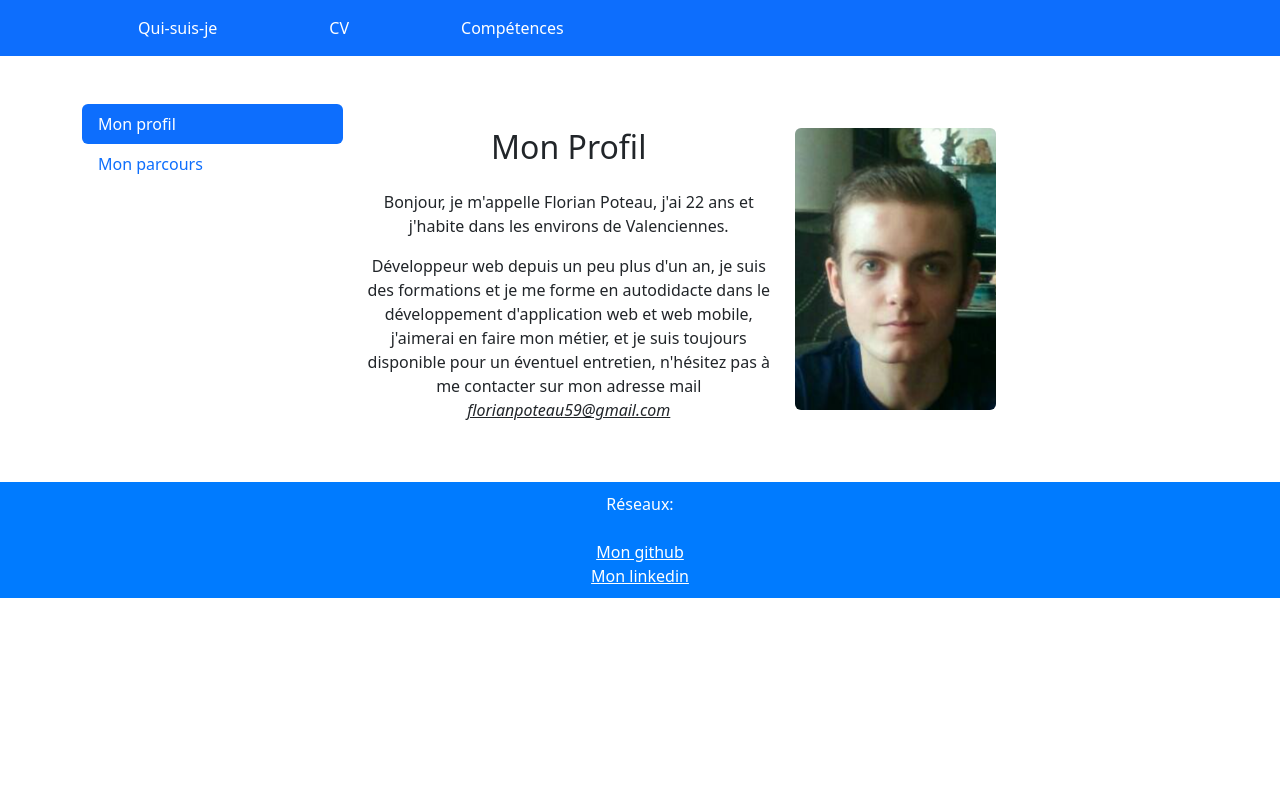
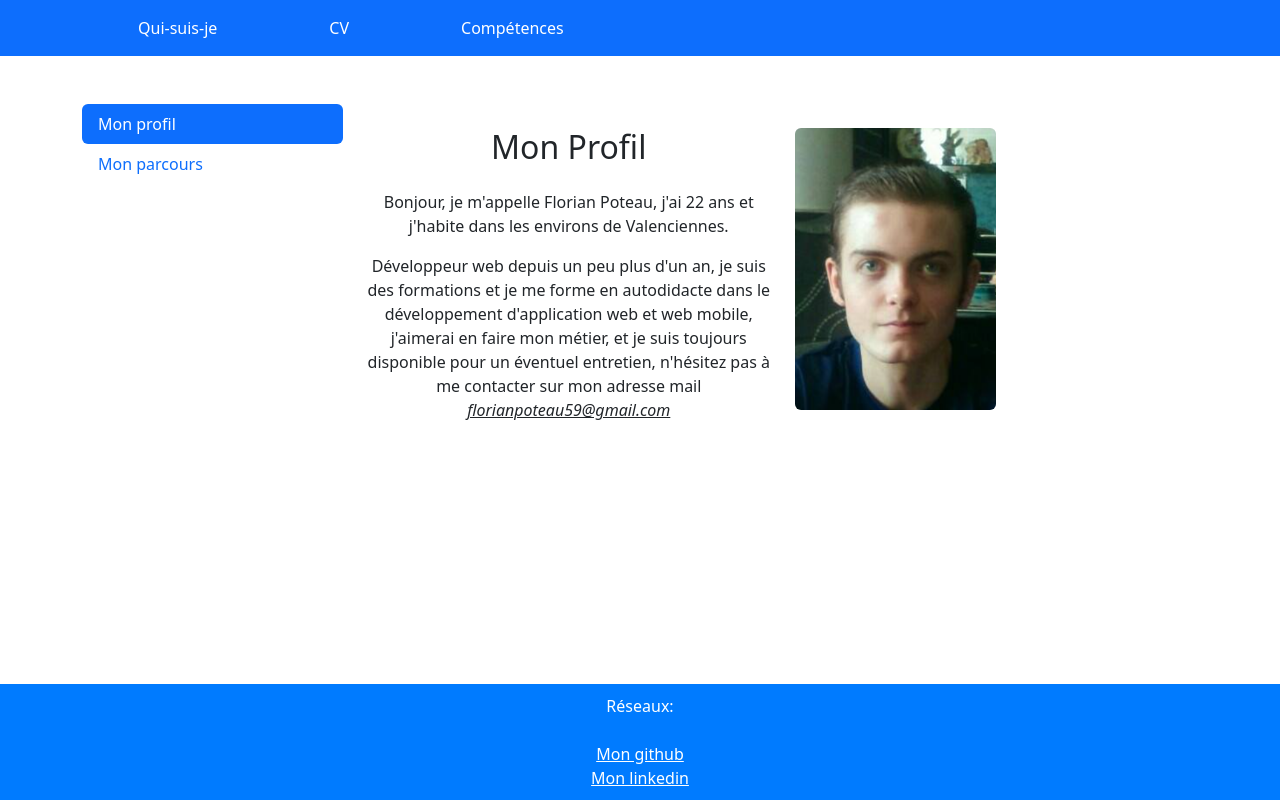
Before and after one commit to florianpoteau/mon-portfolio, a React (Create React App) app: page / in a window 1280 px wide. Built offline with nearby package versions, Linux system fonts and the light colour scheme.

Commit message:
fix(footer)

```diff
--- a/src/Components/Footer/Footer.jsx
+++ b/src/Components/Footer/Footer.jsx
@@ -1,4 +1,4 @@
-import React from 'react';
+import React, { useEffect } from 'react';
 
 const Footer = () => {
     const footerStyle = {
@@ -7,8 +7,15 @@ const Footer = () => {
         color: "white",
         textAlign: "center",
         padding: "10px 0",
-        marginTop: "20px",
+        position: 'fixed',
+        bottom: '0',
     };
+
+    useEffect(() => {
+        const body = document.body;
+        const footer = document.querySelector('footer');
+        body.style.paddingBottom = `${footer.clientHeight}px`;
+    }, []);
 
     return (
         <footer style={footerStyle}>
```
